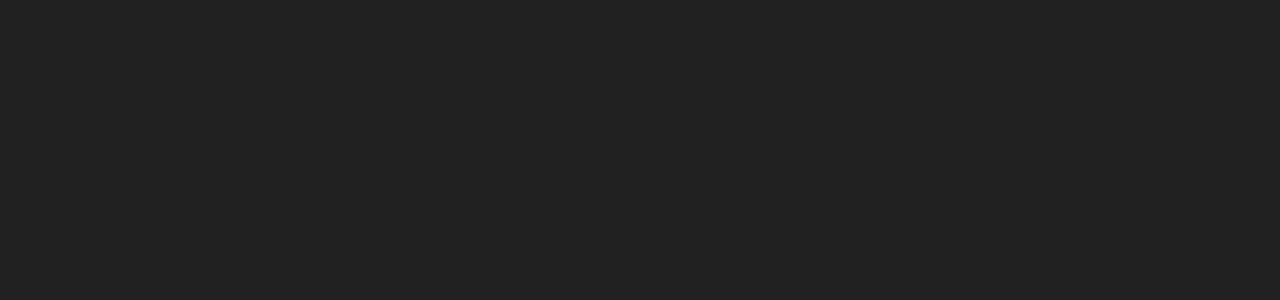
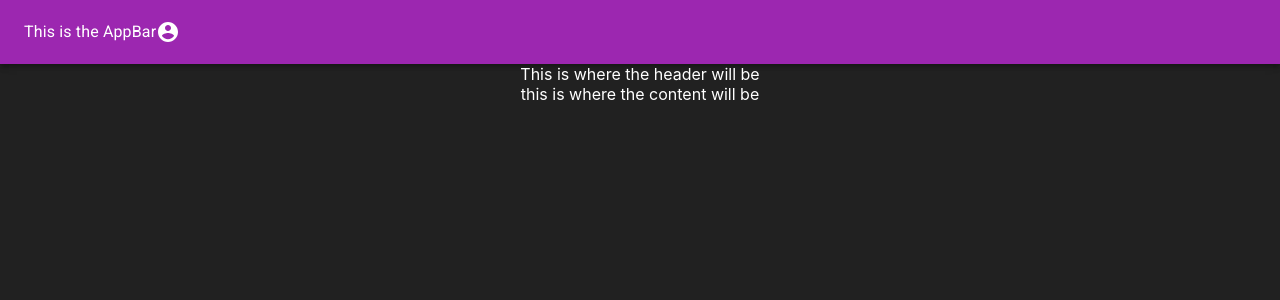
Before and after one commit to loschenbd/markdown-previewer, a React (Create React App) app: page / in a window 1280 px wide. Shown: the top 300 px of the page. Built offline with nearby package versions, Linux system fonts and the light colour scheme.

Commit message:
added material ui icon, and basic styling.

```diff
--- a/package.json
+++ b/package.json
@@ -4,9 +4,12 @@
   "private": true,
   "dependencies": {
     "@material-ui/core": "^4.11.0",
+    "@material-ui/icons": "^4.9.1",
     "@testing-library/jest-dom": "^4.2.4",
     "@testing-library/react": "^9.3.2",
     "@testing-library/user-event": "^7.1.2",
+    "gh-pages": "^3.1.0",
+    "marked": "^1.1.1",
     "react": "^16.13.1",
     "react-dom": "^16.13.1",
     "react-scripts": "3.4.3"
--- a/src/components/app/App.css
+++ b/src/components/app/App.css
@@ -1,6 +1,7 @@
 
 body {
     background-color: #212121;
+    color: #ffffff;
 }
 
 .App {
--- a/src/components/app/App.js
+++ b/src/components/app/App.js
@@ -1,21 +1,25 @@
 import React from 'react';
 import './App.css';
 
-
-import { makeStyles } from '@material-ui/core'
-import BeepButton from '../button';
-
-const useStyles = makeStyles({
-  helloThereStyle: {
-  }
-});
+import { Grid } from '@material-ui/core'
+import Header from "../header";
+import { Toolbar } from '@material-ui/core'
 
 function App() {
-  const classes = useStyles();
 
   return (
     <div className="App">
-
+      <Header/>
+      <Grid container direction="column">
+        <Grid item>This is where the header will be</Grid>
+        <Grid item container>
+          <Grid xs={0} sm={2}/>
+            <Grid xs={12} sm={8}>
+                this is where the content will be
+            </Grid>
+          <Grid xs={0} sm={0}/>
+        </Grid>
+      </Grid>
     </div>
   );
 }
--- /dev/null
+++ b/src/components/header.js
@@ -0,0 +1,23 @@
+import React from 'react'
+import {AppBar, Toolbar, Typography} from '@material-ui/core'
+import AccountCircleIcon from '@material-ui/icons/AccountCircle';
+
+
+
+class Header extends React.Component {
+  render() {
+
+    return (
+      <div>
+        <AppBar position="static">
+        <Toolbar>
+          <Typography>This is the AppBar</Typography>
+          <AccountCircleIcon />
+        </Toolbar>
+        </AppBar>
+      </div>
+    )
+  }
+}
+
+export default Header
--- a/src/index.js
+++ b/src/index.js
@@ -11,7 +11,6 @@
 ReactDOM.render(
   <React.StrictMode>
     <ThemeProvider theme={theme}>
-
       <App />
     </ThemeProvider>
   </React.StrictMode>,
```
Also changed, not shown: src/components/index.js (deleted), 2 other files (tests, documents, lock files or other folders).
